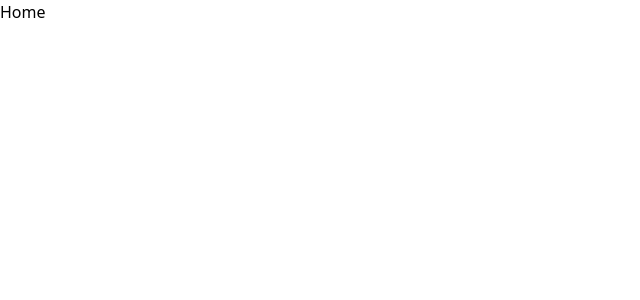
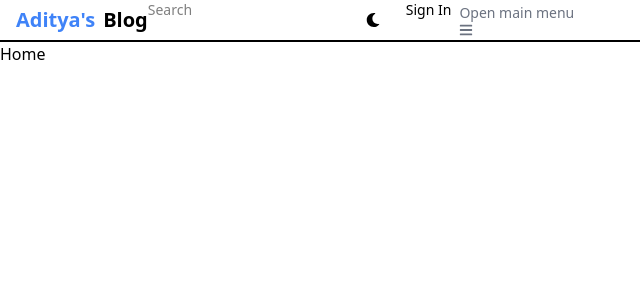
Before and after one commit to Ranawataditya25/mern-blog-app, a React (Vite) app in the folder client/: page / in a window 1280 px wide. Shown: the top 300 px of the page, without its empty margins (0-640 px from the left). Built offline with nearby package versions, Linux system fonts and the light colour scheme.

Commit message:
create the header section

```diff
--- a/client/package.json
+++ b/client/package.json
@@ -7,12 +7,15 @@
     "dev": "vite",
     "build": "vite build",
     "lint": "eslint .",
-    "preview": "vite preview"
+    "preview": "vite preview",
+    "postinstall": "flowbite-react patch"
   },
   "dependencies": {
     "@tailwindcss/vite": "^4.1.7",
+    "flowbite-react": "^0.11.7",
     "react": "^19.1.0",
     "react-dom": "^19.1.0",
+    "react-icons": "^5.5.0",
     "react-router-dom": "^7.6.0",
     "tailwindcss": "^4.1.7"
   },
--- a/client/src/App.jsx
+++ b/client/src/App.jsx
@@ -6,10 +6,12 @@ import SignIn from "./pages/SignIn";
 import SignUp from "./pages/SignUp";
 import Dashboard from "./pages/Dashboard";
 import Projects from "./pages/Projects";
+import Header from "./components/Header";
 
 function App() {
   return (
     <BrowserRouter>
+      <Header />
       <Routes>
         <Route path="/" element={<Home />} />
         <Route path="/about" element={<About />} />
--- /dev/null
+++ b/client/src/components/Header.jsx
@@ -0,0 +1,72 @@
+import { Button, Navbar, NavbarCollapse, NavbarToggle, TextInput } from "flowbite-react";
+import { NavLink, Link } from "react-router-dom";
+import { AiOutlineSearch } from "react-icons/ai";
+import { FaMoon } from "react-icons/fa";
+
+const Header = () => {
+
+  return (
+    <Navbar className="border-b-2">
+      <Link
+        to="/"
+        className="self-center whitespace-nowrap text-sm sm:text-xl font-semibold dark:text-white"
+      >
+        <span className="text-blue-500 px-2 py-1">Aditya's</span>
+        Blog
+      </Link>
+      <form>
+        <TextInput
+          type="text"
+          placeholder="Search"
+          className="hidden lg:inline"
+        />
+      </form>
+      <Button className="w-12 h-10 lg:hidden" color="gray" pill>
+        <AiOutlineSearch />
+      </Button>
+      <div className="flex gap-2 md:order-2">
+        <Button className="w-12 h-10 px-4 hidden sm:inline" color="gray" pill>
+          <FaMoon />
+        </Button>
+        <Link to="/sign-in">
+          <Button>Sign In</Button>
+        </Link>
+        <NavbarToggle />
+      </div>
+      <NavbarCollapse>
+        <NavLink
+          to="/"
+          className={({ isActive }) =>
+            `block px-4 py-2 ${
+              isActive ? "text-blue-500 font-bold" : "text-gray-500"
+            }`
+          }
+        >
+          Home
+        </NavLink>
+        <NavLink
+          to="/about"
+          className={({ isActive }) =>
+            `block px-4 py-2 ${
+              isActive ? "text-blue-500 font-bold" : "text-gray-500"
+            }`
+          }
+        >
+          About
+        </NavLink>
+        <NavLink
+          to="/projects"
+          className={({ isActive }) =>
+            `block px-4 py-2 ${
+              isActive ? "text-blue-500 font-bold" : "text-gray-500"
+            }`
+          }
+        >
+          Projects
+        </NavLink>
+      </NavbarCollapse>
+    </Navbar>
+  );
+};
+
+export default Header;
--- a/client/src/index.css
+++ b/client/src/index.css
@@ -1 +1,3 @@
 @import "tailwindcss";
+@plugin "flowbite-react/plugin/tailwindcss";
+@source "../.flowbite-react/class-list.json";
--- a/client/vite.config.js
+++ b/client/vite.config.js
@@ -1,11 +1,9 @@
 import { defineConfig } from 'vite'
 import tailwindcss from '@tailwindcss/vite'
 import react from '@vitejs/plugin-react-swc'
+import flowbiteReact from "flowbite-react/plugin/vite";
 
 // https://vite.dev/config/
 export default defineConfig({
-  plugins: [
-    tailwindcss(),
-    react()
-  ],
+  plugins: [tailwindcss(), react(), flowbiteReact()],
 })
```
Also changed, not shown: client/.flowbite-react/config.json (added), 2 other files (tests, documents, lock files or other folders).
